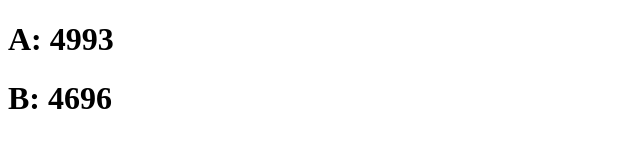
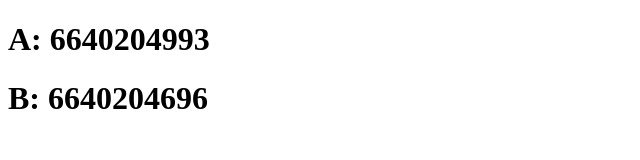
Before and after one commit to maen47/lab3-2, a plain HTML site: page index.html in a window 1280 px wide. Shown: the whole page, without its empty margins (0-640 px from the left). Drawn offline with Linux system fonts and the light colour scheme.

Commit message:
Change to full code

```diff
--- a/index.html
+++ b/index.html
@@ -6,7 +6,7 @@
     <title>My Website</title>
 </head>
 <body>
-    <h1>A: 4993</h1>
-    <h1>B: 4696</h1>
+    <h1>A: 6640204993</h1>
+    <h1>B: 6640204696</h1>
 </body>
 </html>
```
